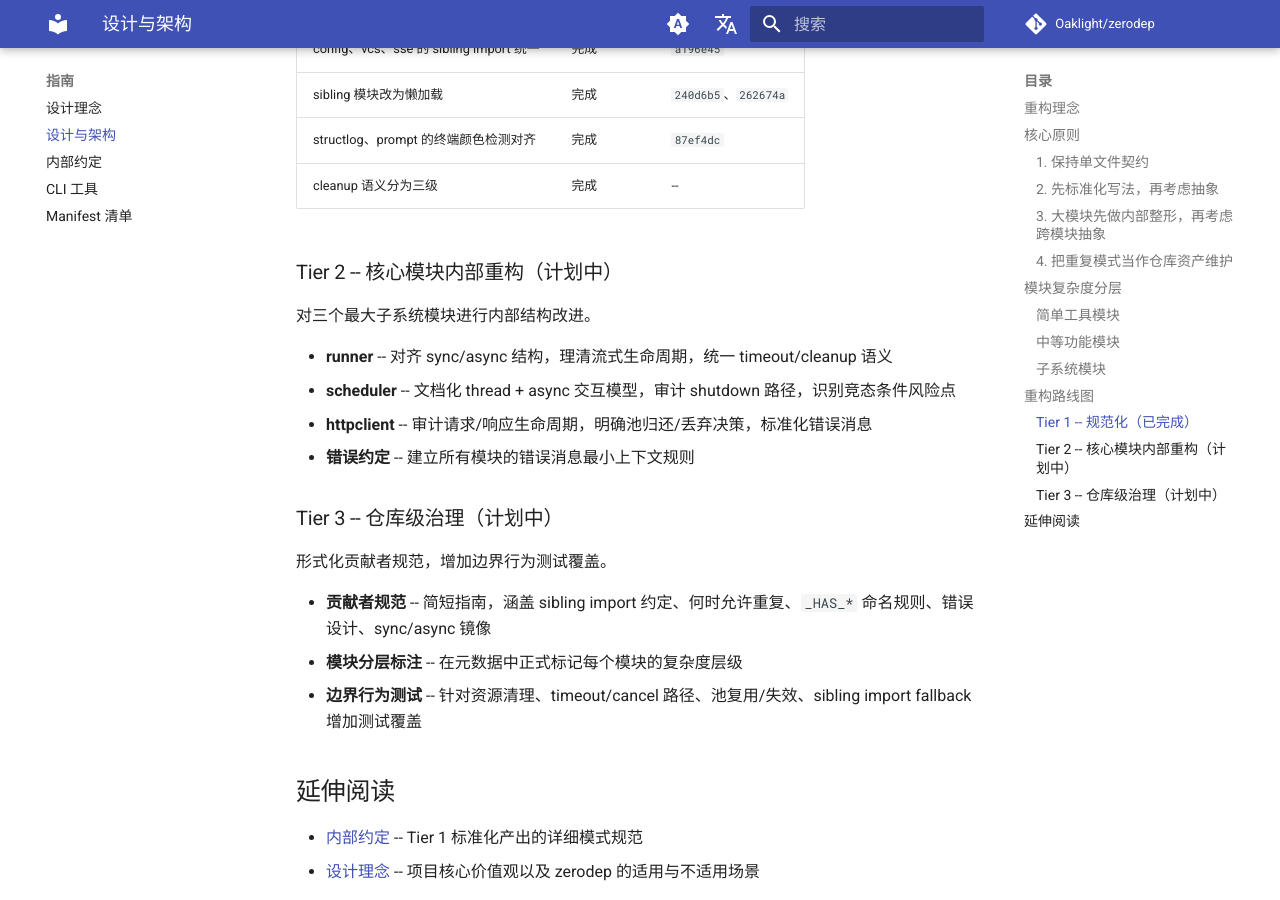
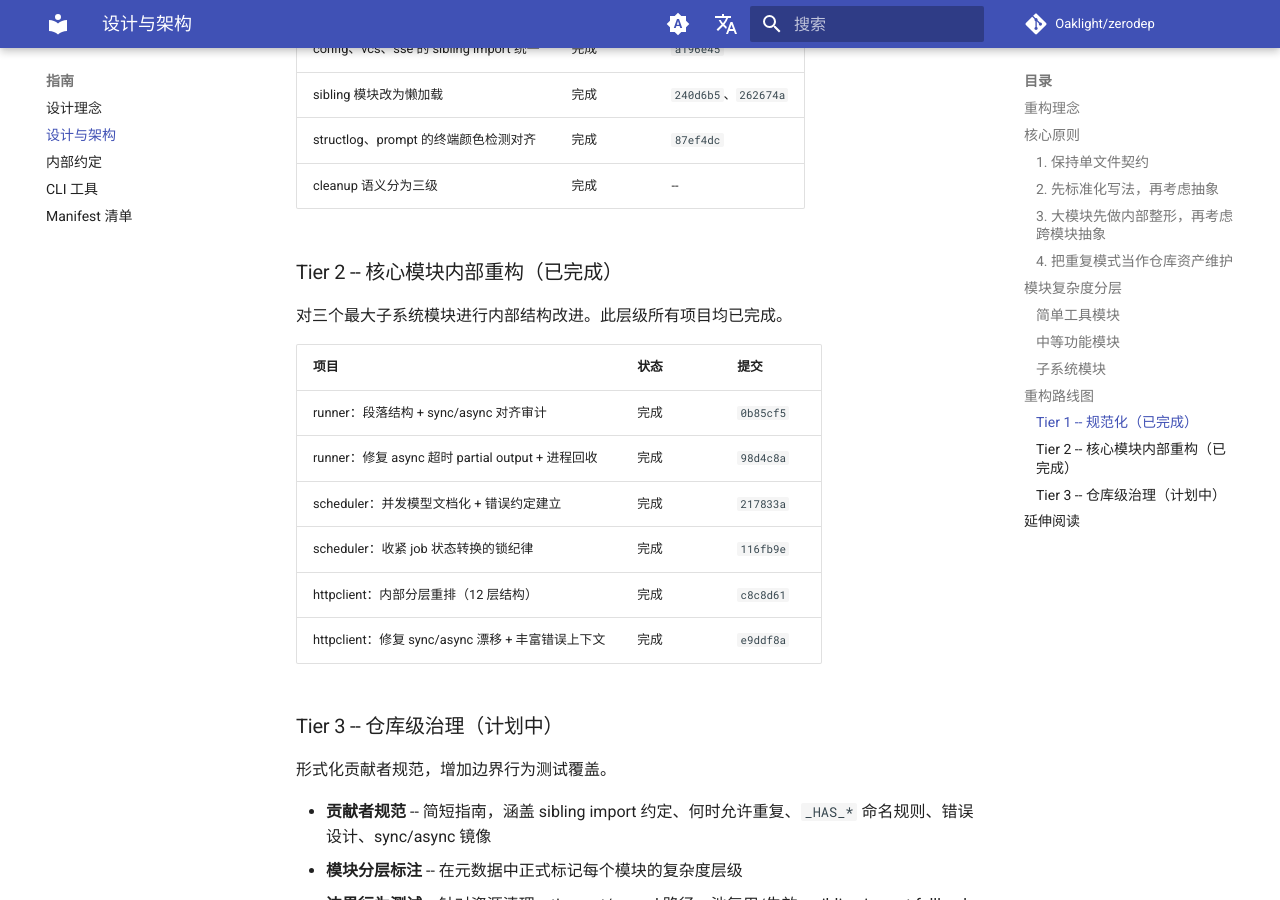
Before and after one commit to Oaklight/zerodep, an MkDocs documentation site: the page built from docs/guide/design.md, in a window 1280 px wide and 900 px high, scrolled down 3728 px. Built offline with MkDocs 1.6.1 and Material for MkDocs 9.7.7, drawn with Linux system fonts in a browser that asks for light colours; comment, search, counter and statistics services are not loaded.

Commit message:
docs: update design page with tier 2 completion status

```diff
--- a/docs/guide/design.md
+++ b/docs/guide/design.md
@@ -119,14 +119,18 @@ zerodep 不是传统意义上的 Python 包。它不提供统一的运行时，
 | structlog、prompt 的终端颜色检测对齐 | 完成 | `87ef4dc` |
 | cleanup 语义分为三级 | 完成 | -- |
 
-### Tier 2 -- 核心模块内部重构（计划中）
+### Tier 2 -- 核心模块内部重构（已完成）
 
-对三个最大子系统模块进行内部结构改进。
+对三个最大子系统模块进行内部结构改进。此层级所有项目均已完成。
 
-- **runner** -- 对齐 sync/async 结构，理清流式生命周期，统一 timeout/cleanup 语义
-- **scheduler** -- 文档化 thread + async 交互模型，审计 shutdown 路径，识别竞态条件风险点
-- **httpclient** -- 审计请求/响应生命周期，明确池归还/丢弃决策，标准化错误消息
-- **错误约定** -- 建立所有模块的错误消息最小上下文规则
+| 项目 | 状态 | 提交 |
+|------|------|------|
+| runner：段落结构 + sync/async 对齐审计 | 完成 | `0b85cf5` |
+| runner：修复 async 超时 partial output + 进程回收 | 完成 | `98d4c8a` |
+| scheduler：并发模型文档化 + 错误约定建立 | 完成 | `217833a` |
+| scheduler：收紧 job 状态转换的锁纪律 | 完成 | `116fb9e` |
+| httpclient：内部分层重排（12 层结构） | 完成 | `c8c8d61` |
+| httpclient：修复 sync/async 漂移 + 丰富错误上下文 | 完成 | `e9ddf8a` |
 
 ### Tier 3 -- 仓库级治理（计划中）
 
```
